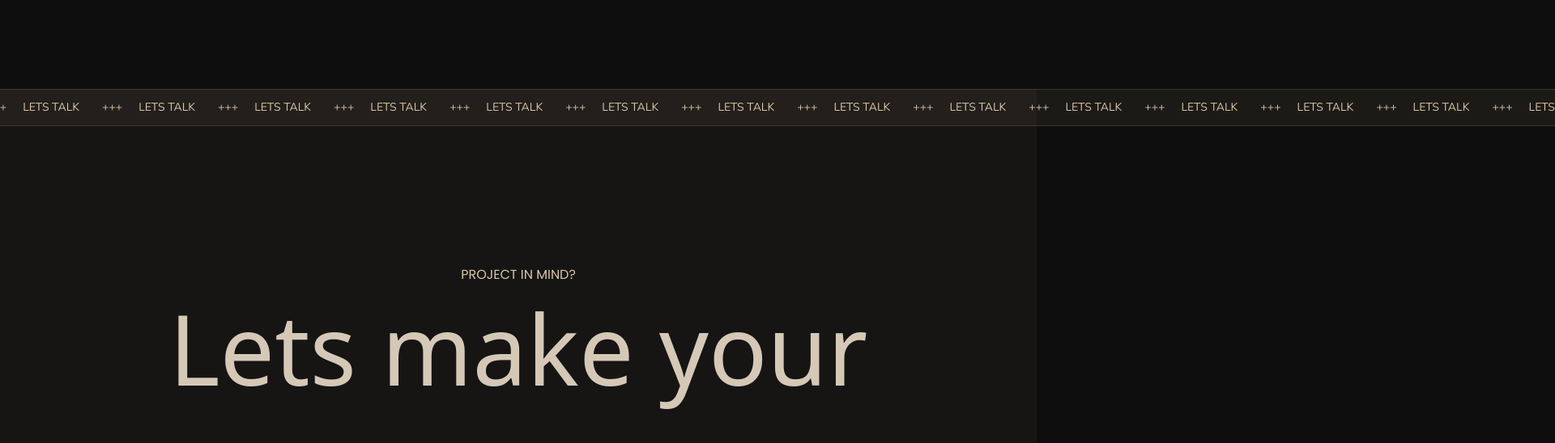
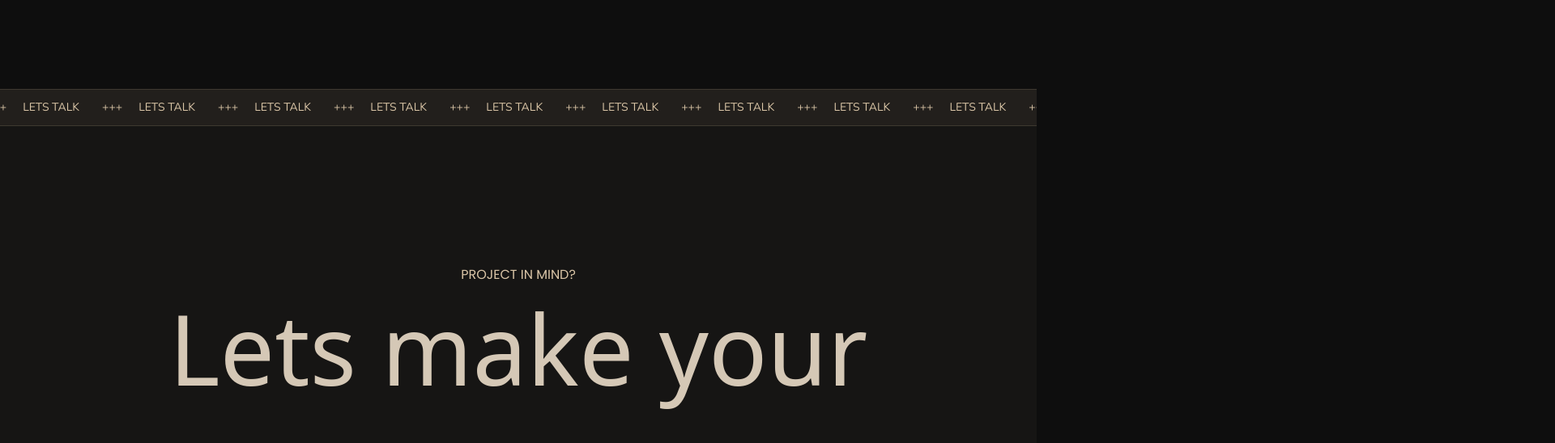
Before and after one commit to thahsree/personal-portfolio, a React (Vite) app in the folder client/: page / in a window 1280 px wide. Shown: the part 3120-3668 px from the top of the page at 81% size, 1920 px wide, since content can reach past the window. Built offline with nearby package versions, Linux system fonts and the light colour scheme; a web font is replaced by a local one.

Commit message:
footer error:

```diff
--- a/client/src/components/Footer.tsx
+++ b/client/src/components/Footer.tsx
@@ -25,8 +25,8 @@ function Footer() {
   };
 
   return (
-    <div className="text-textColor flex flex-col w-full justify-between bg-coppergold mt-28 pb-32">
-      <div className="whitespace-nowrap animate-slideFooter w-max border border-coppergold bg-coppergold2 py-2 max-sm:py-1">
+    <div className="text-textColor flex flex-col w-full justify-between bg-coppergold mt-28 pb-32 overflow-hidden">
+      <div className="whitespace-nowrap animate-slideFooter w-max border border-coppergold bg-coppergold2 py-2 max-sm:py-1 overflow-hidden">
         {renderElements()}
       </div>
       <div className="px-12 flex flex-col max-sm:px-5">
```
